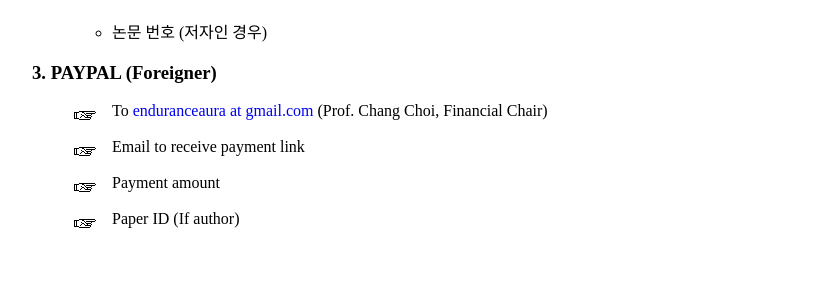
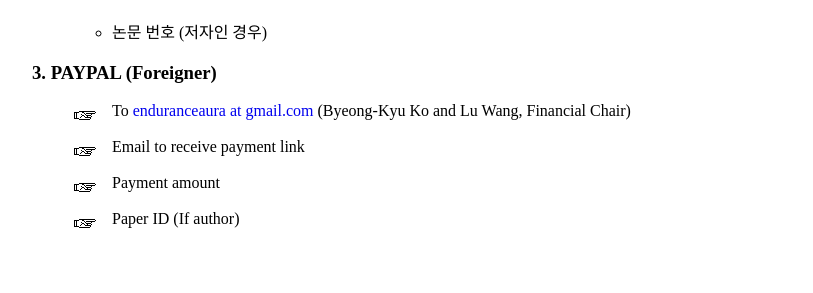
Before and after one commit to icea-conf/2021, a Jekyll site: the page built from registration/index.html, in a window 1280 px wide and 900 px high, scrolled down 1200 px. Shown: the part 158-451 px from the top of the window, without its empty margins (233-1046 px from the left). Built offline with Jekyll 4.4.1, drawn with Linux system fonts in a browser that asks for light colours.

Commit message:
Update index.html

```diff
--- a/registration/index.html
+++ b/registration/index.html
@@ -51,7 +51,7 @@ title: ACM ICEA 2021
 
                <h3>3. PAYPAL (Foreigner)</h3>
                <ul class="ul-style">
-                    <li class="li-style"><a style="text-align: justify">To <a style="text-decoration:none" href="mailto:enduranceaura@gmail.com">enduranceaura at gmail.com</a> (Prof. Chang Choi, Financial Chair)</a></li><br>
+                    <li class="li-style"><a style="text-align: justify">To <a style="text-decoration:none" href="mailto:enduranceaura@gmail.com">enduranceaura at gmail.com</a> (Byeong-Kyu Ko and Lu Wang, Financial Chair)</a></li><br>
                     <li class="li-style"><a style="text-align: justify">Email to receive payment link</a></li><br>
                     <li class="li-style"><a style="text-align: justify">Payment amount</a></li><br>
                     <li class="li-style"><a style="text-align: justify">Paper ID (If author)</a></li>
```
